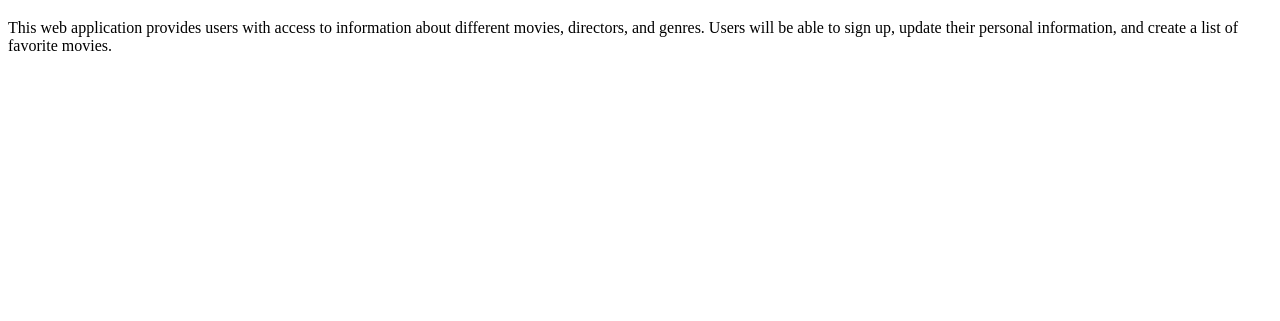
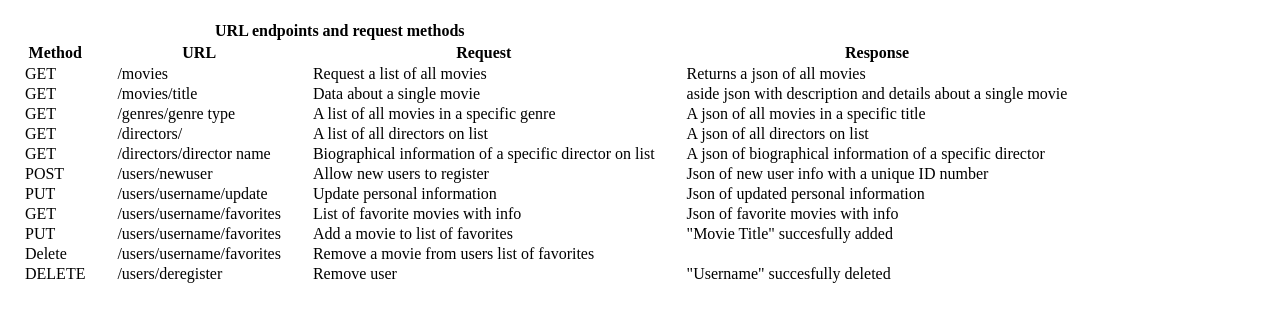
Before and after one commit to ElwoodMattHowell/movie-api, a plain HTML site: page public/documentation.html in a window 1280 px wide. Shown: the part 61-382 px from the top of the page. Drawn offline with Linux system fonts and the light colour scheme.

Commit message:
Update documentation.html

```diff
--- a/public/documentation.html
+++ b/public/documentation.html
@@ -4,10 +4,99 @@
   	<meta charset="utf-8">
   	<meta name="viewport" content="width=device-width">
   	<title>Movie API Documentation</title>
+    <style type="text/css">
+      td {
+        padding: 0 15px;
+      }
+    </style>
   </head>
   <body>
     <h1>Movie API Documentation</h1>
-    <p>
-      This web application provides users with access to information about different movies, directors, and genres.  Users will be able to sign up, update their personal information, and create a list of favorite movies.
-    </p>
+    <table>
+      <tr>
+        <th colspan="3">URL endpoints and request methods</th>
+      </tr>
+      <tr>
+        <th>Method</th>
+        <th>URL</th>
+        <th>Request</th>
+        <th>Response</th>
+      </tr>
+      <tr>
+        <td>GET</td>
+        <td>/movies</td>
+        <td>Request a list of all movies</td>
+        <td>Returns a json of all movies</td>
+      </tr>
+      <tr>
+        <td>GET</td>
+        <td>/movies/title</td>
+        <td>Data about a single movie</td>
+        <td>aside json with description and details about a single movie</td>
+      </tr>
+      <tr>
+        <td>GET</td>
+        <td>/genres/genre type</td>
+        <td>A list of all movies in a specific genre</td>
+        <td>A json of all movies in a specific title</td>
+      </tr>
+      <tr>
+        <td>GET</td>
+        <td>/directors/</td>
+        <td>A list of all directors on list</td>
+        <td>A json of all directors on list</td>
+      </tr>
+      <tr>
+        <td>GET</td>
+        <td>/directors/director name</td>
+        <td>Biographical information of a specific director on list</td>
+        <td>A json of biographical information of a specific director</td>
+      </tr>
+      <tr>
+        <td>POST</td>
+        <td>/users/newuser</td>
+        <td>Allow new users to register</td>
+        <td>Json of new user info with a unique ID number</td>
+      </tr>
+      <tr>
+        <td>PUT</td>
+        <td>/users/username/update</td>
+        <td>Update personal information</td>
+        <td>Json of updated personal information</td>
+      </tr>
+      <tr>
+        <td>GET</td>
+        <td>/users/username/favorites</td>
+        <td>List of favorite movies with info</td>
+        <td>Json of favorite movies with info</td>
+      </tr>
+      <tr>
+        <td>PUT</td>
+        <td>/users/username/favorites</td>
+        <td>Add a movie to list of favorites</td>
+        <td>"Movie Title" succesfully added</td>
+      </tr>
+      <tr>
+        <td>Delete</td>
+        <td>/users/username/favorites</td>
+        <td>Remove a movie from users list of favorites</td>
+        <td></td>
+      </tr>
+      <tr>
+        <td>DELETE</td>
+        <td>/users/deregister</td>
+        <td>Remove user</td>
+        <td>"Username" succesfully deleted</td>
+      </tr>
+    </table>
+  </body>
 </html>
+<!-- Return a list of ALL movies to the user
+Return data (description, genre, director, image URL, whether it’s featured or not) about a single movie by title to the user
+Return data about a genre (description) by name/title (e.g., “Thriller”)
+Return data about a director (bio, birth year, death year) by name
+Allow new users to register
+Allow users to update their user info (username)
+Allow users to add a movie to their list of favorites (showing only a text that a movie has been added—more on this later)
+Allow users to remove a movie from their list of favorites (showing only a text that a movie has been removed—more on this later)
+Allow existing users to deregister (showing only a text that a user email has been removed—more on this later) -->
```
